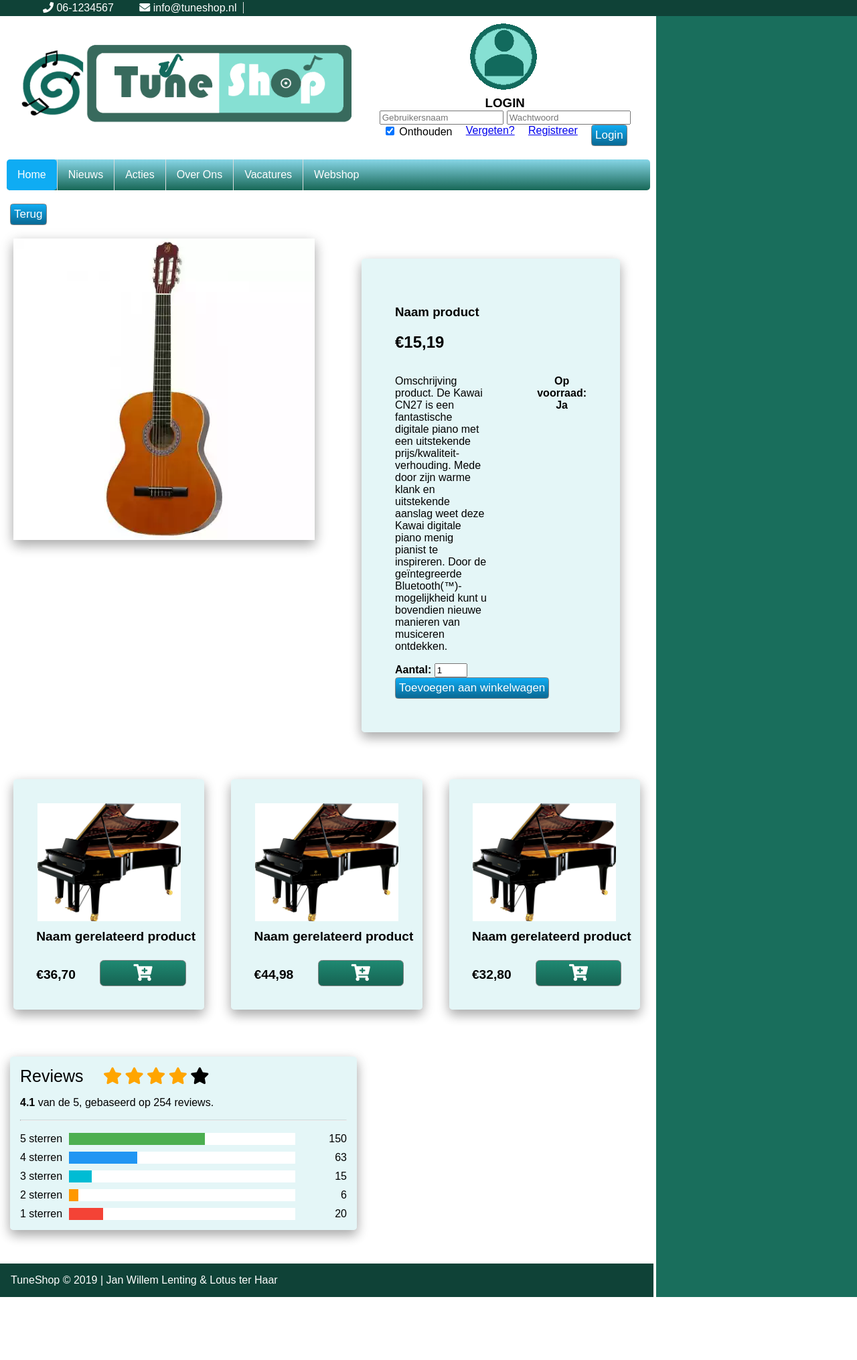
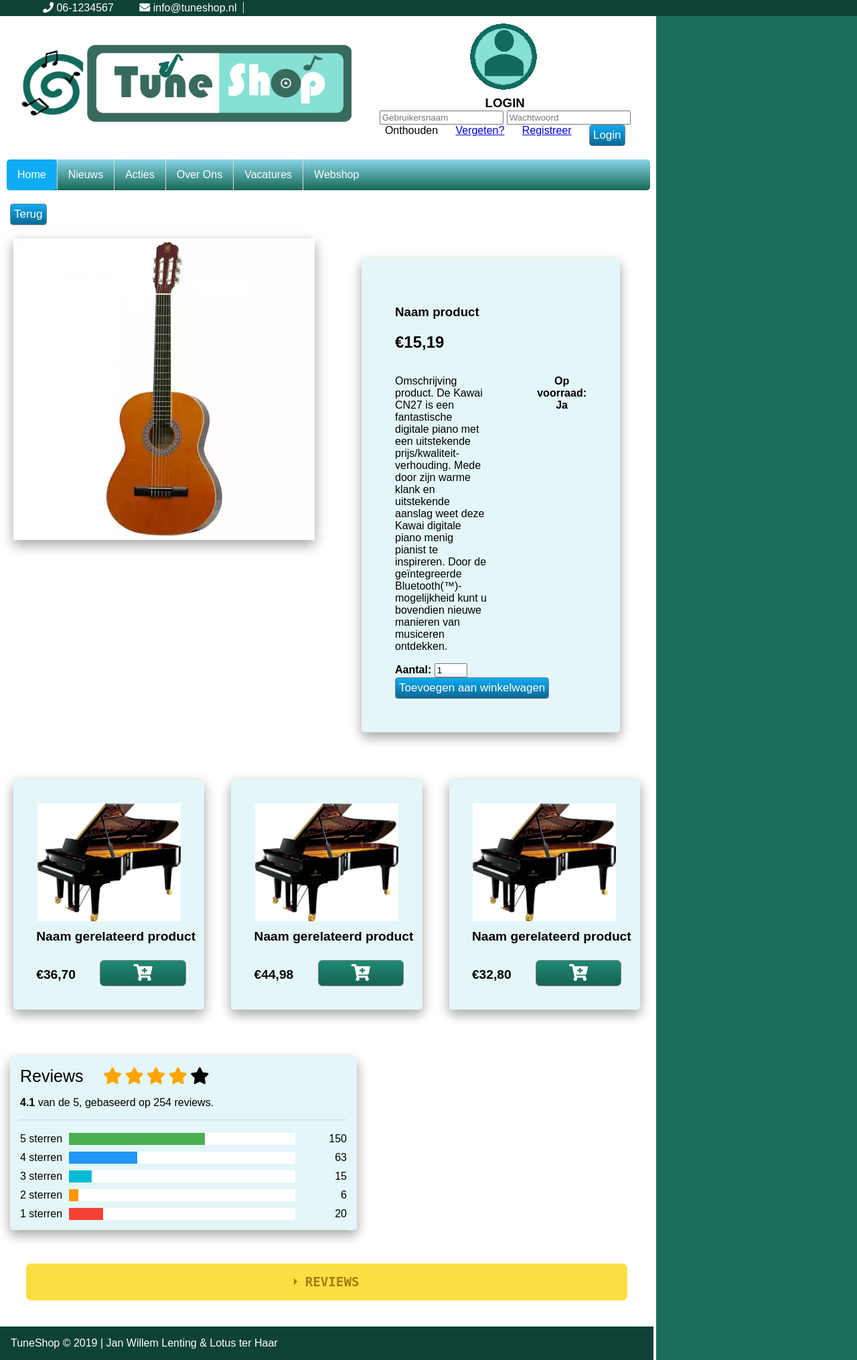
Before and after one commit to LotusterHaar/3A-Webshop, a PHP site: page /productpage.html in a window 1280 px wide. Shown: the whole page at 67% size. Before the commit the page ends 1936 px from the top, so only its background shows below. Run offline with PHP 8.4, Linux system fonts and the light colour scheme.

Commit message:
Collapsible toegevoegd voor reviews, bij Product Overview

```diff
--- a/html/css/stylesProductOverview.css
+++ b/html/css/stylesProductOverview.css
@@ -236,7 +236,8 @@ form.search-form::after {
     font-size: 0.9em;
     text-align: left;
     margin-top: 15%;
-    margin-left: 12%;
+    margin-left: 8%;
+    margin-right: 8%;
 }
 
 .flex-container-ImageBoxSmall .priceline h2 {
--- a/html/css/stylesProductPage.css
+++ b/html/css/stylesProductPage.css
@@ -8,6 +8,7 @@ https://codepen.io/jamesbarnett/pen/vlpkh
 https://codemyui.com/pure-css-star-rating-snippet/
 https://codepen.io/magnus16/pen/buGiB
 https://codepen.io/Creaticode/pen/ijExL
+https://alligator.io/css/collapsible/
 File: style for the product page CSS
 ==========================
 */
@@ -162,3 +163,78 @@ form {
         display: none;
     }
 }
+
+/*========== Begin CSS for Collapsible =============*/
+
+.wrap-collabsible {
+    margin: 4%;
+}
+
+input[type='checkbox'] {
+    display: none;
+}
+
+.lbl-toggle {
+    display: block;
+
+    font-weight: bold;
+    font-family: monospace;
+    font-size: 1.2rem;
+    text-transform: uppercase;
+    text-align: center;
+
+    padding: 1rem;
+
+    color: #A77B0E;
+    background: #FAE042;
+
+    cursor: pointer;
+
+    border-radius: 7px;
+    transition: all 0.25s ease-out;
+}
+
+.lbl-toggle:hover {
+    color: #7C5A0B;
+}
+
+.lbl-toggle::before {
+    content: ' ';
+    display: inline-block;
+
+    border-top: 5px solid transparent;
+    border-bottom: 5px solid transparent;
+    border-left: 5px solid currentColor;
+    vertical-align: middle;
+    margin-right: .7rem;
+    transform: translateY(-2px);
+
+    transition: transform .2s ease-out;
+}
+
+.toggle:checked + .lbl-toggle::before {
+    transform: rotate(90deg) translateX(-3px);
+}
+
+.collapsible-content {
+    max-height: 0px;
+    overflow: hidden;
+    transition: max-height .25s ease-in-out;
+}
+
+.toggle:checked + .lbl-toggle + .collapsible-content {
+    max-height: 350px;
+}
+
+.toggle:checked + .lbl-toggle {
+    border-bottom-right-radius: 0;
+    border-bottom-left-radius: 0;
+}
+
+.collapsible-content .content-inner {
+    background: rgba(250, 224, 66, .2);
+    border-bottom: 1px solid rgba(250, 224, 66, .45);
+    border-bottom-left-radius: 7px;
+    border-bottom-right-radius: 7px;
+    padding: .5rem 1rem;
+}
--- a/html/productpage.html
+++ b/html/productpage.html
@@ -234,6 +234,19 @@ Associated files: index CSS
                     </div>
                 </article>
 
+                <div class="wrap-collabsible">
+                    <input id="collapsible" class="toggle" type="checkbox">
+                    <label for="collapsible" class="lbl-toggle">Reviews</label>
+                    <div class="collapsible-content">
+                        <div class="content-inner">
+                            <p>
+                                Ik vind deze gitaar helemaal geweldig, het is het beste instrument dat ik ooit bespeelt heb. De klanken zijn hemels. Het design is ook perfect!
+
+                            </p>
+                        </div>
+                    </div>
+                </div>
+
             </section>
             <!-- Footer -->
             <footer>
```
